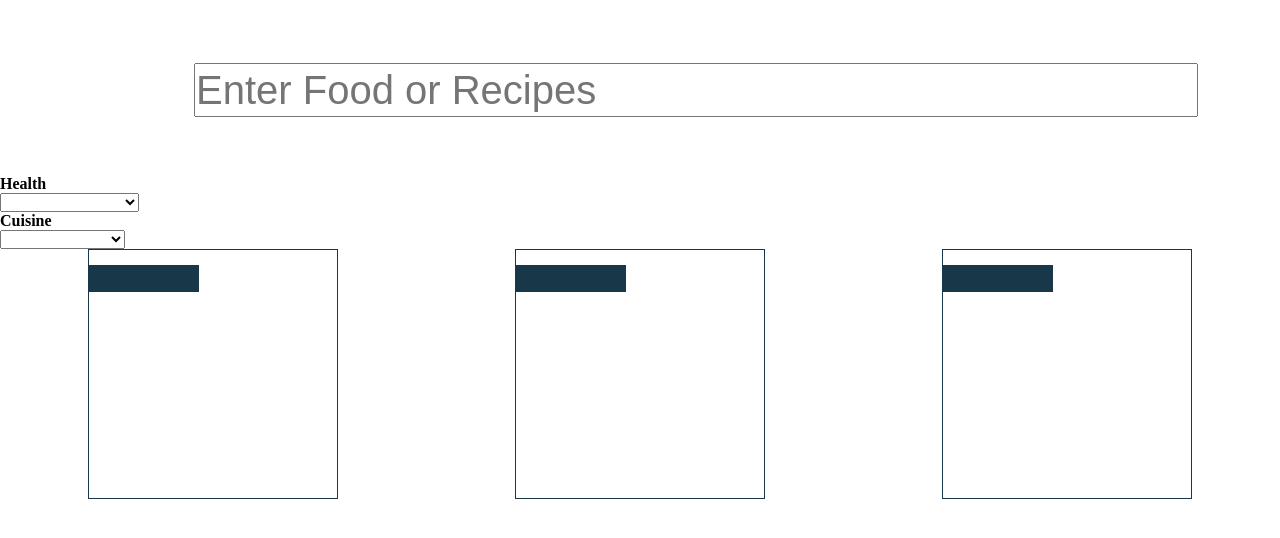
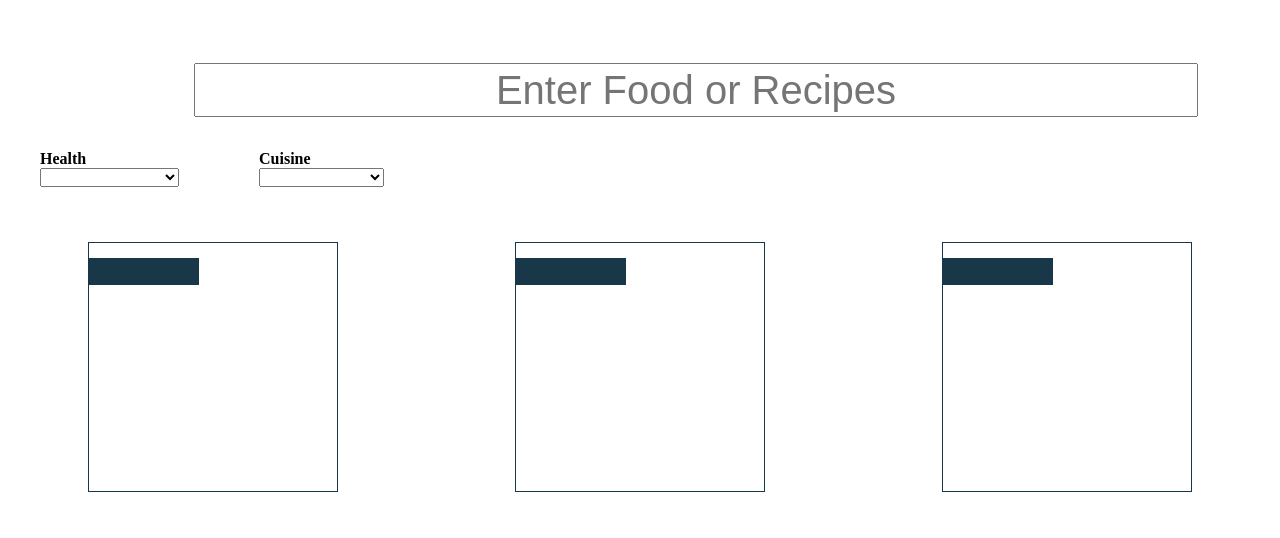
Before and after one commit to Mindydiane/recipe-selector, a plain HTML site: page index.html in a window 1280 px wide. Shown: the part 94-632 px from the top of the page. Drawn offline with nearby package versions, Linux system fonts and the light colour scheme.

Commit message:
Update style.css

```diff
--- a/assets/css/style.css
+++ b/assets/css/style.css
@@ -76,17 +76,27 @@ header h1 {
 
 .search-bar {
     width: 100%;
-    padding: 40px;
+    padding: 40px 40px 10px 40px;
     white-space: pre-wrap;
     text-align: center;
 }
 
 .search-text {
+    text-align: center;
     width: 1000px;
     height: 50px;
     font-size: 40px;
 }
 
+.filter-form {
+    display: flex;
+    flex-wrap: wrap;
+    margin-bottom: 50px;
+}
+
+.filter, .filter2 {
+    margin: 5px 40px;
+}
 /* recipe container section */
 section {
     display: flex;
```
